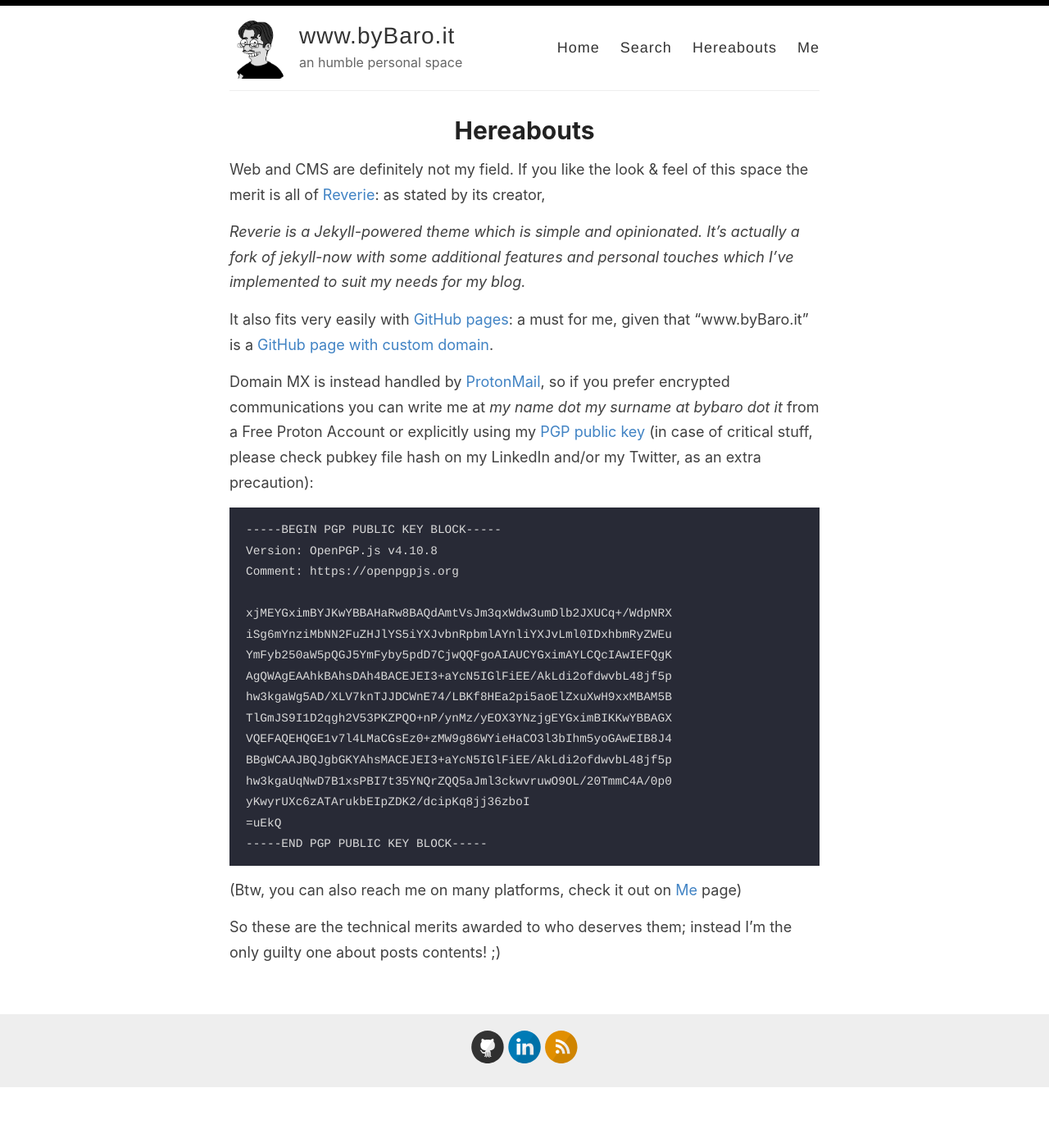
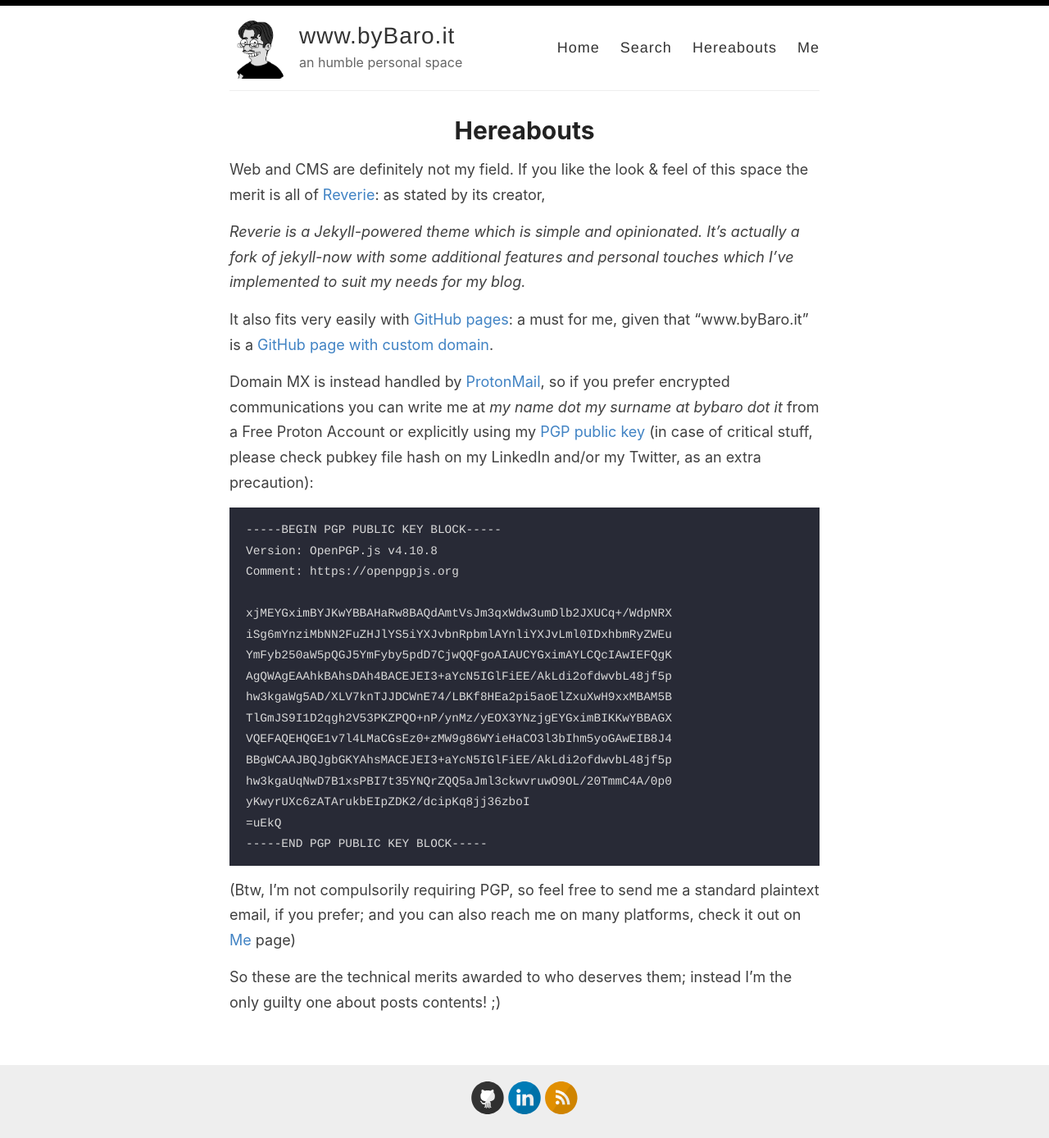
Before and after one commit to baro77/baro77.github.io, a Jekyll site: the page built from _pages/hereabouts.md, in a window 1280 px wide. Shown: the whole page at 82% size. Built offline with Jekyll 4.4.1, drawn with Linux system fonts in a browser that asks for light colours; before the commit the page ends 1327 px from its top, so only the background shows below that.

Commit message:
added statement to underline PGP is not compulsory

````diff
--- a/_pages/hereabouts.md
+++ b/_pages/hereabouts.md
@@ -30,6 +30,6 @@ yKwyrUXc6zATArukbEIpZDK2/dcipKq8jj36zboI
 =uEkQ
 -----END PGP PUBLIC KEY BLOCK-----
 ```
-(Btw, you can also reach me on many platforms, check it out on [Me](https://www.bybaro.it/me) page)
+(Btw, I'm not compulsorily requiring PGP, so feel free to send me a standard plaintext email, if you prefer; and you can also reach me on many platforms, check it out on [Me](https://www.bybaro.it/me) page)
 
 So these are the technical merits awarded to who deserves them; instead I'm the only guilty one about posts contents! ;)
````
